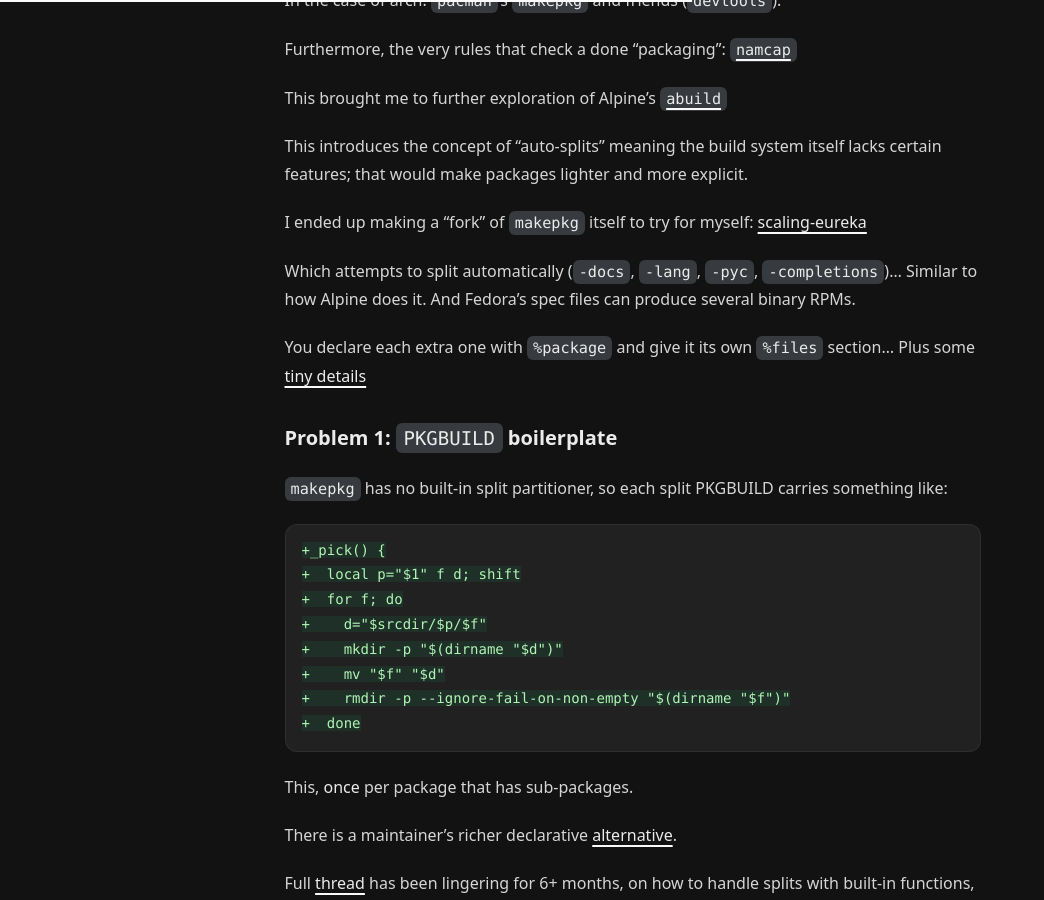
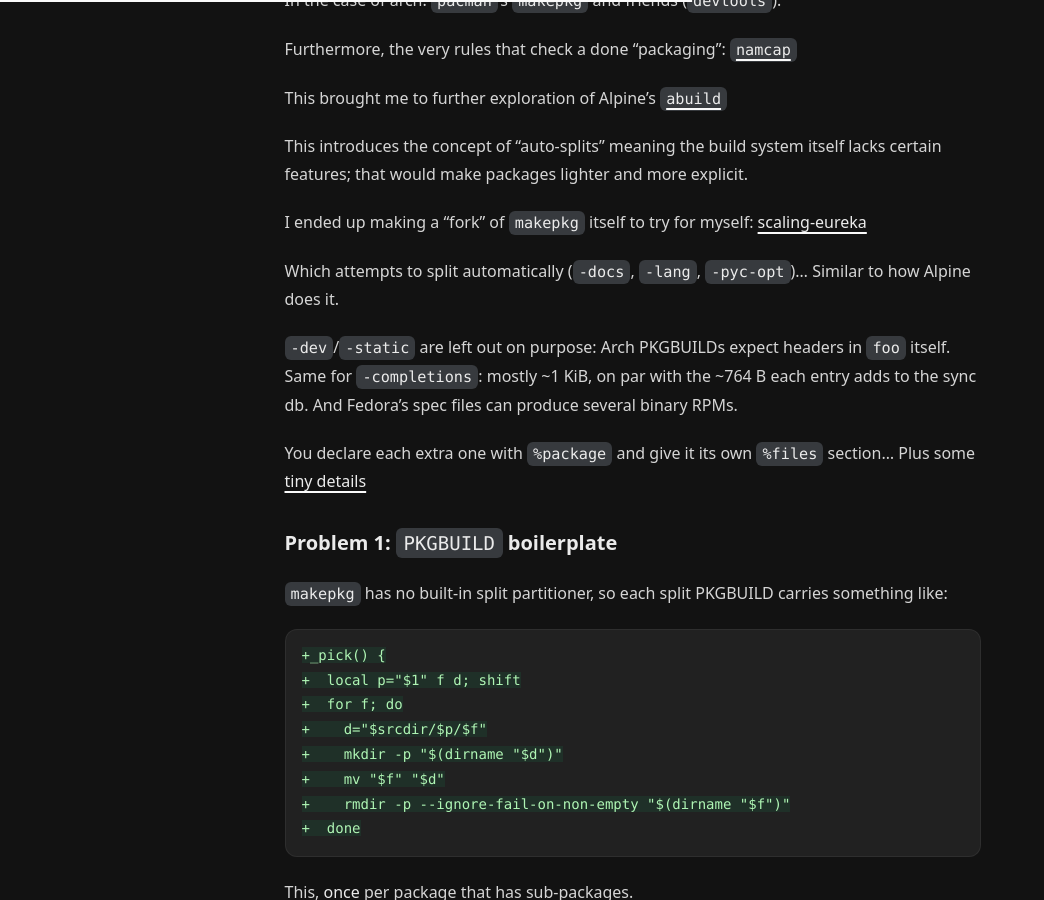
Before and after one commit to h8d13/dontreadthedocs, a Jekyll site: the page built from _notes/nobody.md, in a window 1280 px wide and 900 px high, scrolled down 2922 px. Shown: the whole window, without its empty margins (0-1044 px from the left). Built offline with Jekyll 4.4.1, drawn with Linux system fonts in a browser that asks for light colours.

Commit message:
update
Signed-off-by: h8d13 <hadean-eon-dev@proton.me>

```diff
--- a/_notes/nobody.md
+++ b/_notes/nobody.md
@@ -90,8 +90,11 @@
 I ended up making a "fork" of `makepkg` itself to try for myself:
 [scaling-eureka](https://github.com/h8d13/scaling-eureka)
 
-Which attempts to split automatically (`-docs`, `-lang`, `-pyc`, `-completions`)...
-Similar to how Alpine does it. And Fedora's spec files can produce several binary RPMs.
+Which attempts to split automatically (`-docs`, `-lang`, `-pyc-opt`)...
+Similar to how Alpine does it.
+
+`-dev`/`-static` are left out on purpose: Arch PKGBUILDs expect headers in `foo` itself.
+Same for `-completions`: mostly ~1 KiB, on par with the ~764 B each entry adds to the sync db. And Fedora's spec files can produce several binary RPMs.
 
 You declare each extra one with `%package` and give it its own `%files` section...
 Plus some [tiny details](https://pagure.io/rpmdevtools/)
```
